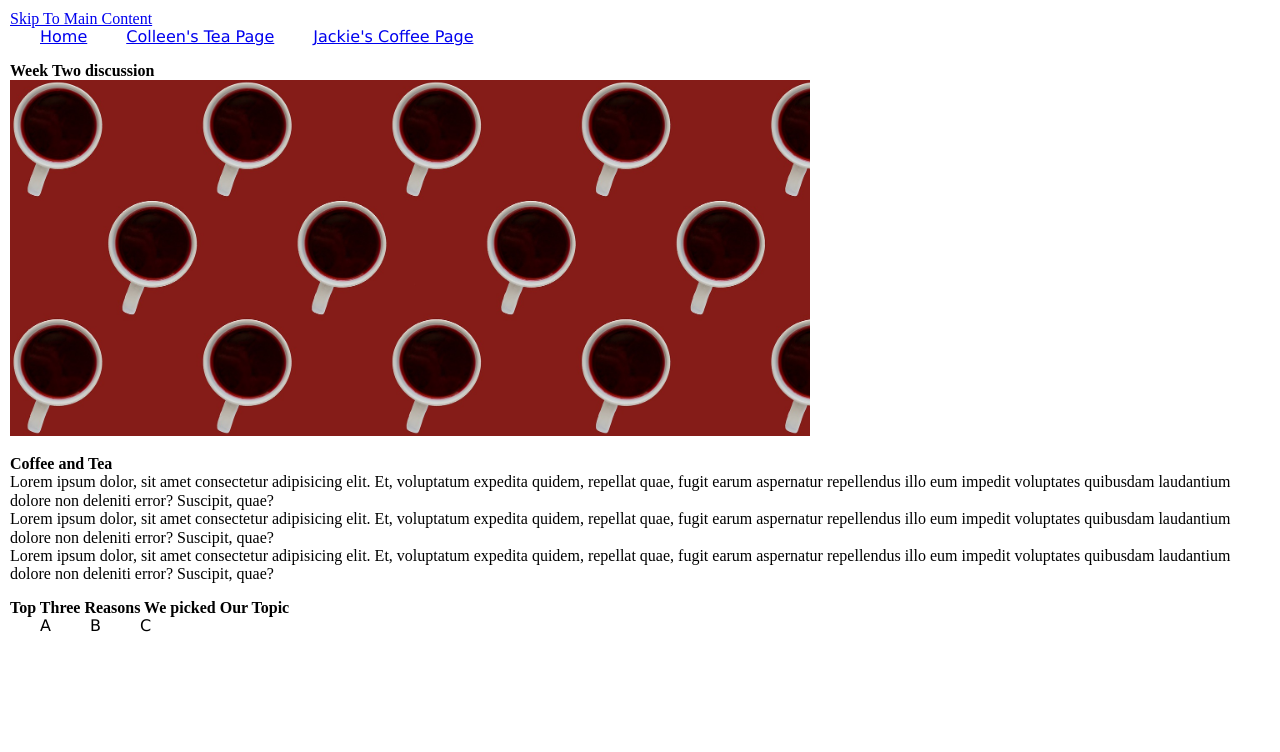
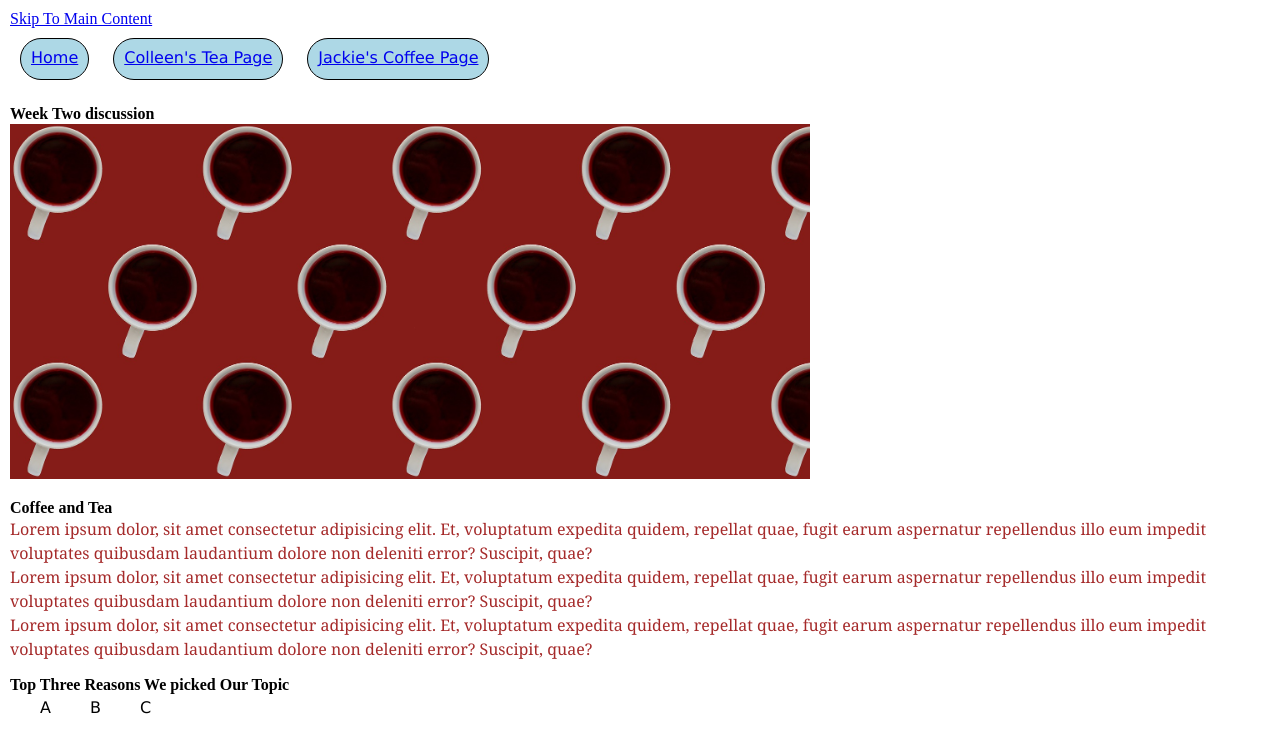
Before and after one commit to zoemyatt/339week2, a plain HTML site: page index.html in a window 1280 px wide. Drawn offline with Linux system fonts and the light colour scheme.

Commit message:
Update student1.css

```diff
--- a/css/student1.css
+++ b/css/student1.css
@@ -9,10 +9,40 @@ h1,h2, h3{
    margin-top:15px;
 
 }
+
 ul li{
    margin-left: 25px;
    list-style-type: upper-roman;
    font-family: 'Lucida Sans', 'Lucida Sans Regular', 'Lucida Grande', 'Lucida Sans Unicode', Geneva, Verdana, sans-serif;
    padding: 5px;
-   display: inline;
+   display: inline-block;
+   height: 20px;
 }
+
+nav li{
+   font-family: 'Lucida Sans', 'Lucida Sans Regular', 'Lucida Grande', 'Lucida Sans Unicode', Geneva, Verdana, sans-serif;
+   padding: 10px;
+   display: inline-block;
+   height: 20px;
+   border: 1px solid black;
+   background-color: lightblue;
+   border-radius: 90em;
+   margin: 10px;
+   text-align: left;
+}
+
+main > img{
+   width: 24%;
+   padding: 10px;
+   margin: 0px;
+   border: 3px dashed darkred;
+   box-sizing:border-box;
+   border-style:double;
+}
+
+p{
+   font-family:Cambria, Cochin, Georgia, Times, 'Times New Roman', serif;
+   color:brown;
+   font-size: medium;
+   line-height: 150%;
+}
```
